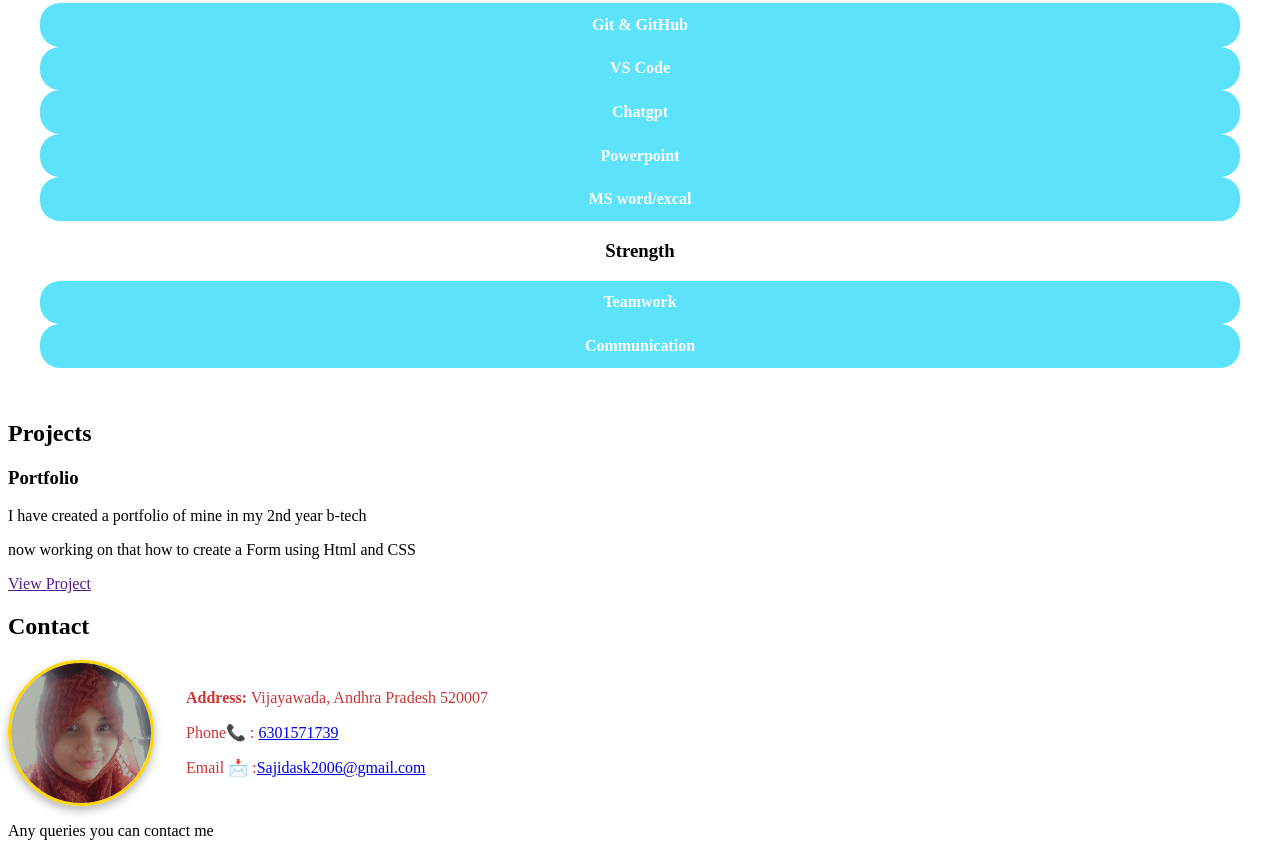
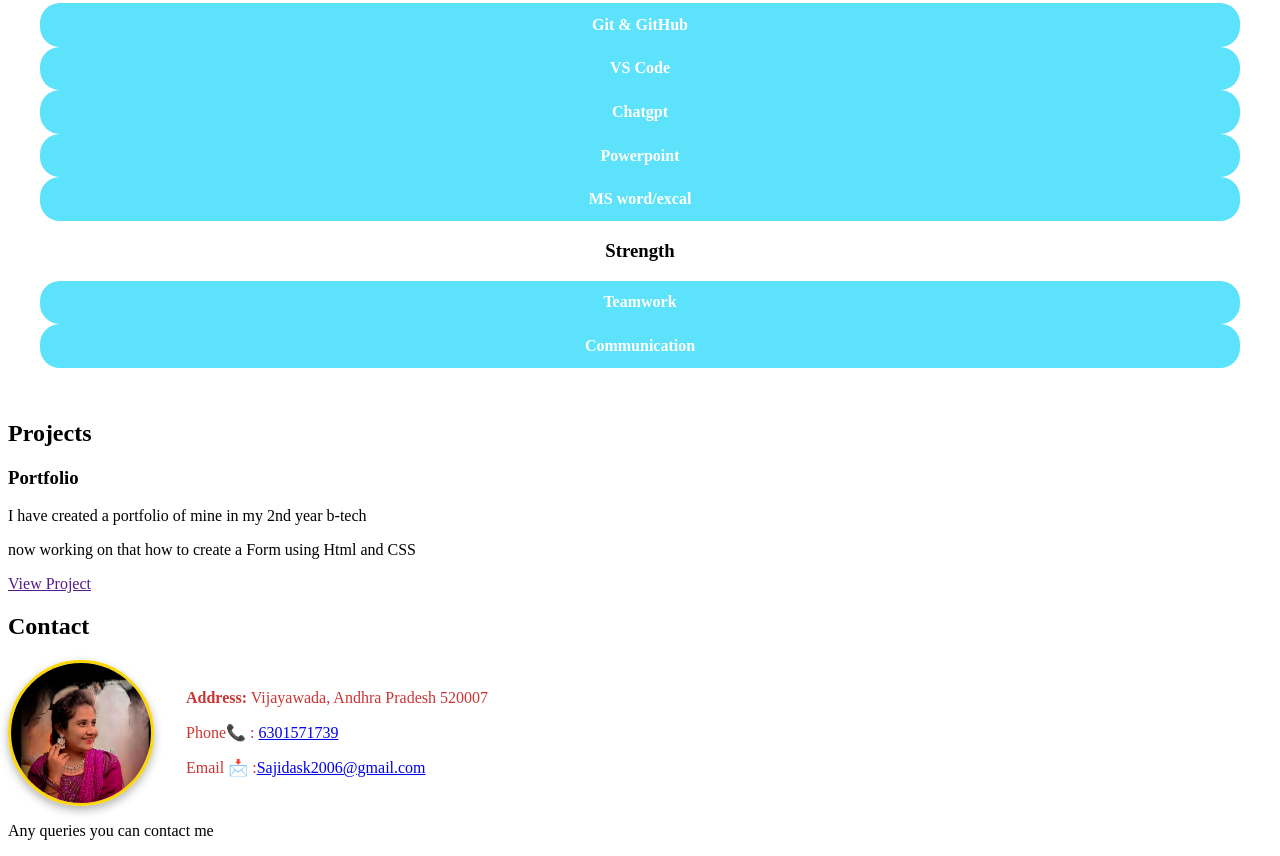
Before and after one commit to sajida218/portfolio, a plain HTML site: page index.html in a window 1280 px wide. Shown: the part 765-1621 px from the top of the page. Drawn offline with Linux system fonts and the light colour scheme.

Commit message:
modified index.html

```diff
--- a/index.html
+++ b/index.html
@@ -83,7 +83,7 @@
 <section id="contact">
   <h2>Contact</h2>
   <div class="contact-container">
-    <img src="assets/profile1.jpg" alt="Sajida's photo" class="profile-pic" />
+    <img src="assets/photo2.jpg" alt="Sajida's photo" class="profile-pic" />
 
     <div class="contact-details">
       <p><strong>Address:</strong> Vijayawada, Andhra Pradesh 520007</p>
```
Also changed, not shown: assets/photo2.jpg (added), assets/profile.jpg (deleted), assets/profile1.jpg (deleted), 3 other files.
